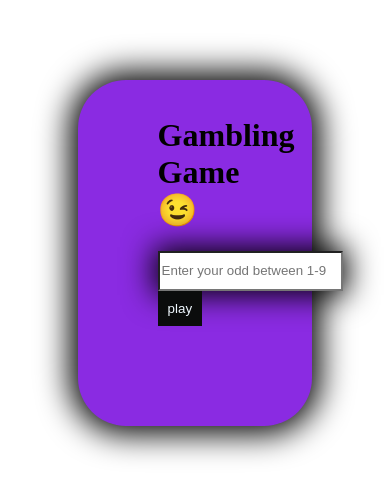
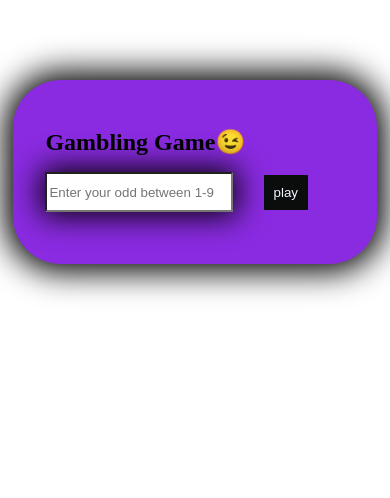
Before and after one commit to Suzzybee/gambling-game, a plain HTML site: page index.html in a window 390 px wide. Drawn offline with Linux system fonts and the light colour scheme.

Commit message:
media quary added

```diff
--- /dev/null
+++ b/index.css
@@ -0,0 +1,66 @@
+div{
+  width: 20%;
+  margin: 5em auto;
+  padding: 1em 5em 5em;
+  box-shadow: 0 0 2em 8px;
+  background-color: blueviolet;
+  border-radius: 3em;
+}
+input{
+  box-shadow: 0 0 31px 4px;
+  height: 4vh;
+}
+button{
+  background-color: rgb(11, 12, 12);
+  color: aliceblue;
+  border: none;
+  padding: 10px;
+}
+@media (max-width: 1164px) {
+  div{
+    width: 30%;
+  padding: 2em;
+}
+  button{
+    margin-left: 2em;
+}
+  input{
+    width: 60%;
+  }
+}
+@media (max-width: 918px) {
+  h1{
+    font-size: 1.5em;
+  }
+}
+@media (max-width: 768px) {
+  div{
+    width: 40%;
+    padding: 2em;
+}
+  button{
+    margin-left: 2em;
+}
+  input{
+    width: 60%;
+  }
+}
+@media (max-width: 428px) {
+  div{
+    width: 80%;
+    padding: 2em;
+}
+}
+@media (max-width: 320px) {
+  div{
+    /* width: 30%; */
+  padding: 1em;
+}
+  button{
+    margin-left: 6em;
+    margin-top: 2em;
+}
+  input{
+    width: 75%;
+  }
+}
--- a/index.html
+++ b/index.html
@@ -3,27 +3,8 @@
 <head>
   <meta charset="UTF-8">
   <meta name="viewport" content="width=device-width, initial-scale=1.0">
-  <title>Document</title>
-  <style>
-    div{
-      width: 20%;
-      margin: 5em auto;
-      padding: 1em 5em 5em;
-      box-shadow: 0 0 2em 8px;
-      background-color: blueviolet;
-      border-radius: 3em;
-    }
-    input{
-      box-shadow: 0 0 31px 4px;
-      height: 4vh;
-    }
-    button{
-      background-color: rgb(11, 12, 12);
-      color: aliceblue;
-      border: none;
-      padding: 10px;
-    }
-  </style>
+  <title>Gambling Game😉</title>
+  <link rel="stylesheet" href="./index.css">
 </head>
 <body>
 <div>
@@ -35,17 +16,5 @@
 </div>
 </body>
 </html>
-<script>
-    function play() {
-      let computerNum = Math.floor(Math.random()*10)
-      let myNumber = document.getElementById('myNumber')
-      let compResult = document.getElementById('comp-result')
-      let myResult = document.getElementById('my-result')
-      compResult.innerHTML = `Computer picked: ${computerNum}`
-
-      computerNum == myNumber.value ? myResult.innerHTML = 'Tie 😜':
-
-      computerNum < myNumber.value ? myResult.innerHTML = 'You won 🙌' : myResult.innerHTML = 'You lose 😢'
-    }
-
+<script src="./index.js">
 </script>
--- /dev/null
+++ b/index.js
@@ -0,0 +1,11 @@
+function play() {
+  let computerNum = Math.floor(Math.random()*10)
+  let myNumber = document.getElementById('myNumber')
+  let compResult = document.getElementById('comp-result')
+  let myResult = document.getElementById('my-result')
+  compResult.innerHTML = `Computer picked: ${computerNum}`
+
+  computerNum == myNumber.value ? myResult.innerHTML = 'Tie 😜':
+
+  computerNum < myNumber.value ? myResult.innerHTML = 'You won 🙌' : myResult.innerHTML = 'You lose 😢'
+}
```
